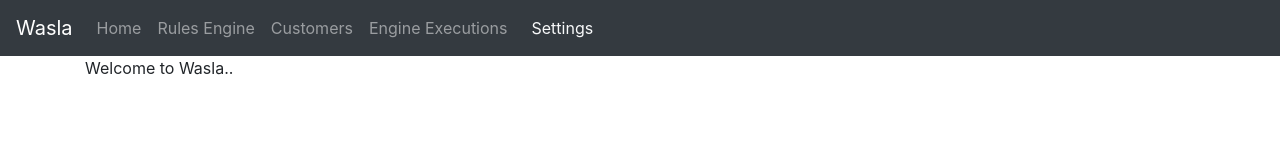
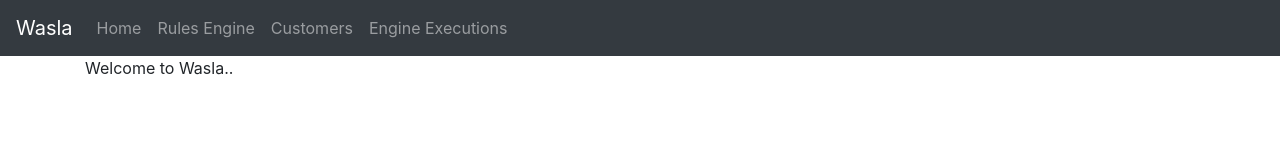
Before and after one commit to theahmdh/wasla-ui, a React (Create React App) app: page /home in a window 1280 px wide. Shown: the top 160 px of the page. Built offline with nearby package versions, Linux system fonts and the light colour scheme.

Commit message:
Update Header.js

```diff
--- a/src/components/Header.js
+++ b/src/components/Header.js
@@ -20,7 +20,7 @@ function Header() {
                 <Link className="nav-item nav-link" to="/engineExecs">Engine Executions</Link>
                 </li>
               </ul>
-              <form className="form-inline my-2 my-lg-0 float-right">
+              <form className="form-inline my-2 my-lg-0 float-right d-none">
                 <Link className="nav-item nav-link text-light" to="/settings">Settings</Link>
               </form>
             </div>
```
